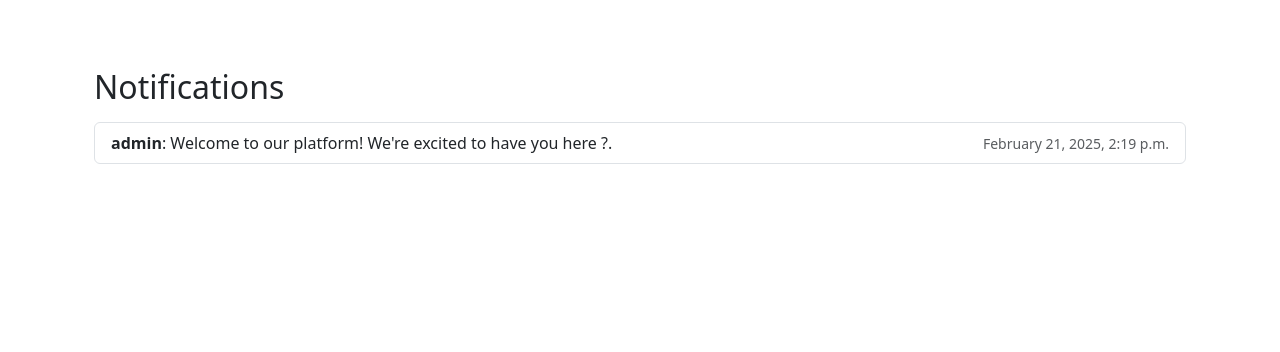
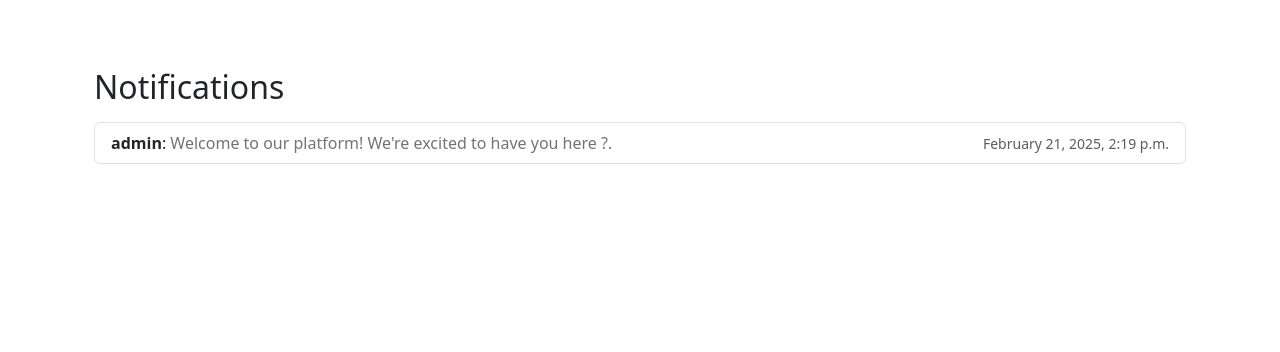
Before and after one commit to Code021-raelle/eduPathway, a Django app: page /notifications/ in a window 1280 px wide. Shown: the part 99-451 px from the top of the page. Run offline with Django 4.2, Linux system fonts and the light colour scheme; a user stored in the database is signed in; data comes from the database, SQL or seed files in the repository; some libraries are stand-ins or nearby versions.

Commit message:
restyled the notification page

```diff
--- a/templates/users/notifications.html
+++ b/templates/users/notifications.html
@@ -2,20 +2,25 @@
 
 {% block content %}
 <div class="container mt-4">
-    <h2 class="mb-3">Notifications</h2>
+    <h2 class="mb-3"><i class="bi bi-bell-fill text-primary"></i> Notifications</h2>
+
     {% if notifications %}
-        <ul class="list-group">
+        <div class="list-group">
             {% for notification in notifications %}
-                <li class="list-group-item d-flex justify-content-between align-items-center">
+                <a href="#" class="list-group-item list-group-item-action d-flex justify-content-between align-items-center">
                     <div>
-                        <strong>{{ notification.user.username }}</strong>: {{ notification.message }}
+                        <i class="bi bi-chat-left-dots text-info"></i>
+                        <strong class="text-dark">{{ notification.user.username }}</strong>:
+                        <span class="text-secondary">{{ notification.message }}</span>
                     </div>
                     <small class="text-muted">{{ notification.created_at|date:"F j, Y, g:i a" }}</small>
-                </li>
+                </a>
             {% endfor %}
-        </ul>
+        </div>
     {% else %}
-        <p class="text-muted">No notifications yet.</p>
+        <div class="alert alert-light text-center text-muted" role="alert">
+            <i class="bi bi-inbox"></i> No notifications yet.
+        </div>
     {% endif %}
 </div>
 {% endblock %}
```
